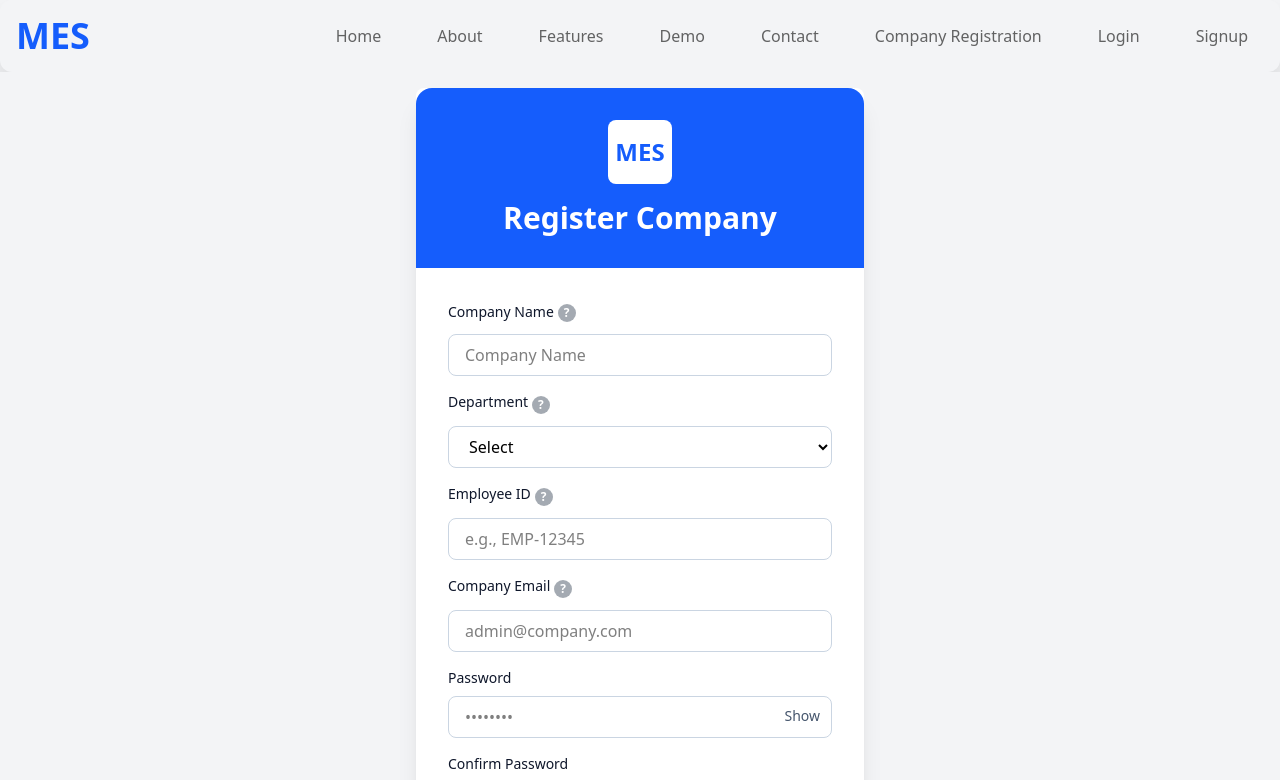
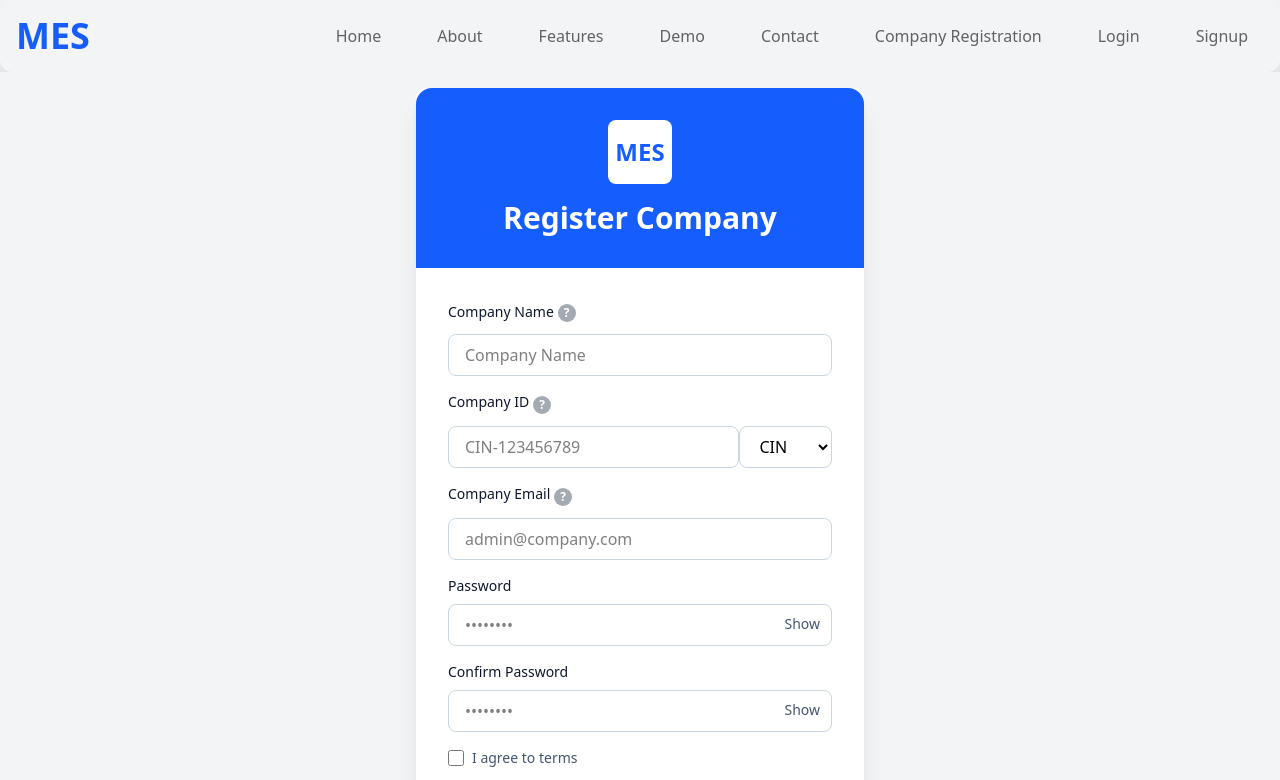
Before and after one commit to SidusSolvere/manufacturing-execution-system, a React (Vite) app in the folder client/: page /companyRegister in a window 1280 px wide. Shown: the top 780 px of the page. Built offline with nearby package versions, Linux system fonts and the light colour scheme.

Commit message:
fixed company id type selection

```diff
--- a/client/src/nodes/inventory.jsx
+++ b/client/src/nodes/inventory.jsx
@@ -1,4 +1,5 @@
 import { useCallback } from "react";
+import { Position, Handle } from '@xyflow/react';
 
 function Inventory(props){
 
@@ -9,10 +10,12 @@ function Inventory(props){
 
   return(
   <>
-    <div className="p-4 m-4 bg-white rounded-2xl">
+    <div className="p-4 bg-white rounded-2xl">
       <div className="flex flex-col">
         <label htmlFor="text">Inventory:</label>
         <input id="text" name="text" onChange={onUpdate} className="nodrag border-2 border-solid rounded-[5px]" />
+         <Handle type="source" position={Position.Right} /> {/*this is how you impliment a handle, in case if you want multiple handles of the same type then you need an id tag, eventually we need to make a user customizable node which can have n number of handles so */}
+      <Handle type="target" position={Position.Left} />
       </div>
   </div>
 
--- a/client/src/pages/registerCompany/registerCompany.jsx
+++ b/client/src/pages/registerCompany/registerCompany.jsx
@@ -5,9 +5,9 @@ function Register() {
   // 1. State Initialization (Individual states kept as requested)
   const [companyEmail, setCompanyEmail] = useState("");
   const [company, setCompany] = useState("");
-  // State for MES context: department dropdown selection and employee ID input
-  const [department, setDepartment] = useState("Select");
-  const [employeeId, setEmployeeId] = useState("");
+  // State for Company ID context: would be used for sorting through company data in
+  const [idType, setIdType] = useState("Select");
+  const [companyId, setCompanyId] = useState("");
   const [showPassword, setShowPassword] = useState(false);
   const [showConfirmPassword, setShowConfirmPassword] = useState(false);
   const [password, setPassword] = useState('');
@@ -18,9 +18,9 @@ function Register() {
   const handleSubmit = (e) => {
     e.preventDefault();
 
-    if(department==="Select"){
+    if(idType==="Select"){
 
-      alert("Please select the department!");
+      alert("Please select the idType!");
       return;
     }
     // Password match check
@@ -35,13 +35,13 @@ function Register() {
     }
 
     // Log new MES registration fields
-    console.log("Signup:", { companyEmail, company, department, employeeId });
+    console.log("Signup:", { companyEmail, company, idType, companyId });
 
     // 3. Solution: Resetting all states after successful submission
     setCompanyEmail("");
     setCompany("");
-    setDepartment("Select"); // Reset to default value
-    setEmployeeId("");
+    setIdType("Select"); // Reset to default value
+    setCompanyId("");
     setPassword("");
     setConfirmPassword("");
     setShowPassword(false);
@@ -77,40 +77,37 @@ function Register() {
               className="w-full px-4 py-2 border border-slate-300 rounded-lg focus:ring-2 focus:ring-blue-600 outline-none" required />
           </div>
 
-          {/* Department Dropdown (MES ID STEP 1) */}
+
+
+
+          {/* Company ID Input (MES ID STEP 2) */}
           <div>
-            <label className="flex text-sm font-medium text-slate-900 mb-2">Department
+            <label className="flex text-sm font-medium text-slate-900 mb-2">Company ID
               {/* Tooltip */}
               <div className="relative group inline-block "><button type="button" className="px-1.5 py-0.25 m-1 bg-gray-600/50 text-white rounded-full font-bold text-xs">?</button>
                 <div className=" absolute w-128 left-1/2 mt-2 px-2 border-1 border-solid bg-white text-gray-700 shadow-xl rounded-xl opacity-0 group-hover:opacity-100 transition duration-400 z-10">
-                  Select the department you work in (e.g., Production, Quality).
+                  Enter your unique company ID and ID type
                 </div>
               </div>
             </label>
-            <select name="department" value={department} onChange={(e) => setDepartment(e.target.value)}
-              className="w-full px-4 py-2 border border-slate-300 rounded-lg focus:ring-2 focus:ring-blue-600 outline-none" required>
-              <option value="Select">Select</option>
-              <option value="production">Production</option>
-              <option value="quality">Quality Assurance</option>
-              <option value="maintenance">Maintenance</option>
-              <option value="logistics">Logistics</option>
-              <option value="admin">Administration</option>
+            <div className="flex ">
+            <input type="text" value={companyId} onChange={(e) => setCompanyId(e.target.value)} placeholder="CIN-123456789"
+              className="w-full px-4 py-2 border border-slate-300 rounded-lg focus:ring-2 focus:ring-blue-600 outline-none" required />
+              <select name="idType" value={idType} onChange={(e) => setIdType(e.target.value)}
+              className="w-[30%] px-4 py-2 border border-slate-300 rounded-lg focus:ring-2 focus:ring-blue-600 outline-none" required>
+              <option value="Select">CIN</option>
+              <option value="production">GSTIN</option>
+              <option value="quality">PAN</option>
+              <option value="maintenance">TAN</option>
+              <option value="logistics">UDYAM Registration/MSME</option>
+              <option value="admin">FSSAI</option>
+              <option value="admin">IEC</option>
+              <option value="admin">LLPIN</option>
+              <option value="admin">Other</option>
             </select>
+            </div>
           </div>
 
-          {/* Employee ID Input (MES ID STEP 2) */}
-          <div>
-            <label className="flex text-sm font-medium text-slate-900 mb-2">Employee ID
-              {/* Tooltip */}
-              <div className="relative group inline-block "><button type="button" className="px-1.5 py-0.25 m-1 bg-gray-600/50 text-white rounded-full font-bold text-xs">?</button>
-                <div className=" absolute w-128 left-1/2 mt-2 px-2 border-1 border-solid bg-white text-gray-700 shadow-xl rounded-xl opacity-0 group-hover:opacity-100 transition duration-400 z-10">
-                  Enter your unique employee identification number or badge ID.
-                </div>
-              </div>
-            </label>
-            <input type="text" value={employeeId} onChange={(e) => setEmployeeId(e.target.value)} placeholder="e.g., EMP-12345"
-              className="w-full px-4 py-2 border border-slate-300 rounded-lg focus:ring-2 focus:ring-blue-600 outline-none" required />
-          </div>
 
           {/* Company Email Input (Admin Contact) */}
           <div>
```
Also changed, not shown: client/src/index.css (line endings or trailing spaces).
